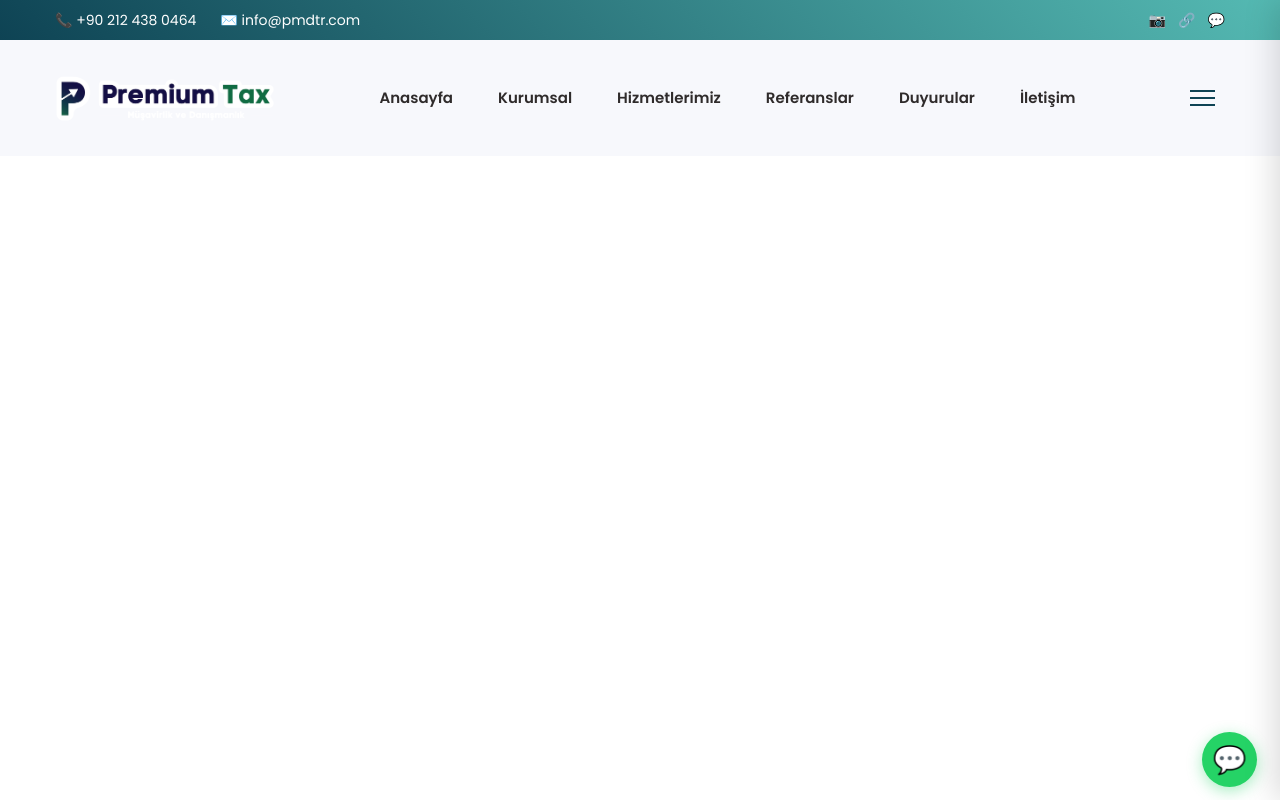
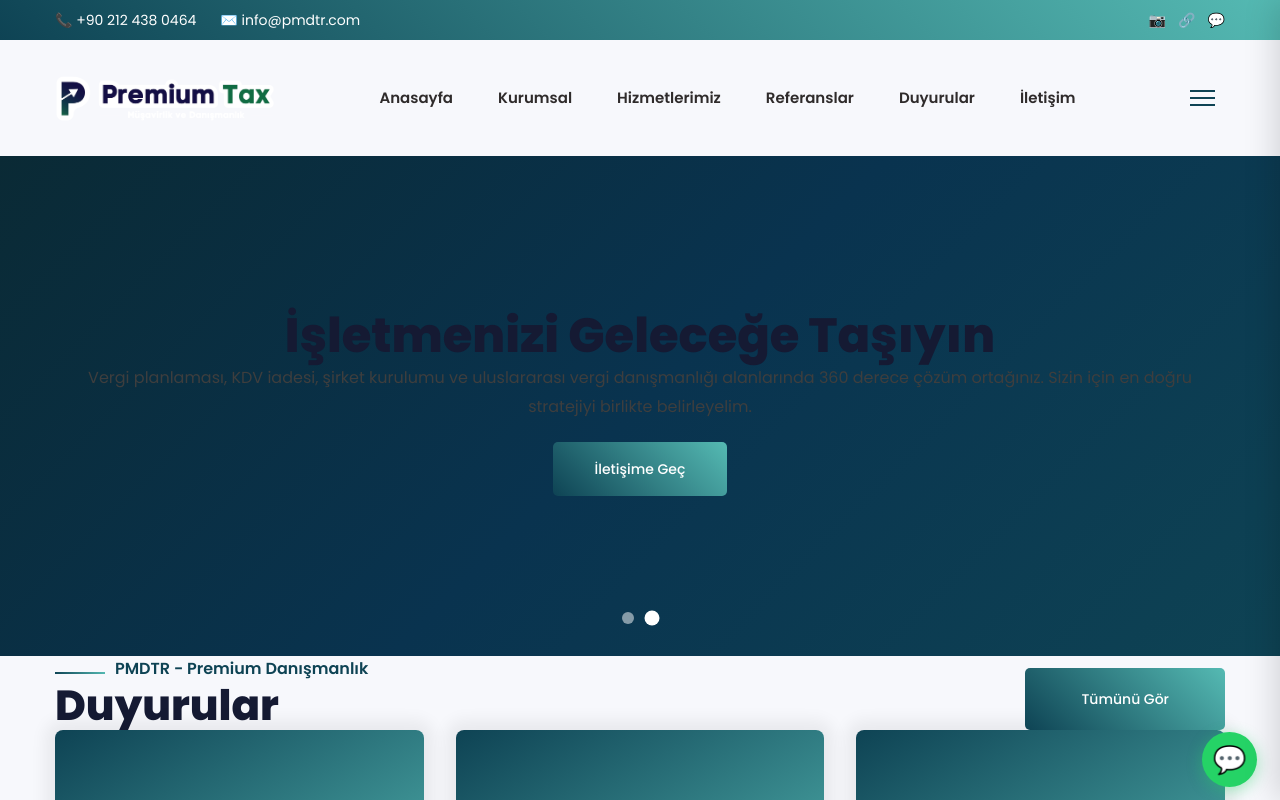
Before and after one commit to emrebas5794/premium-musavirlik, a Next.js app: page / in a window 1280 px wide. Shown: the top 800 px of the page. Built offline with nearby package versions, Linux system fonts and the light colour scheme.

Commit message:
🐛 Slider düzeltildi: slide'lar absolute overlap, container height inline, alt alta gelme sorunu çözüldü

```diff
--- a/src/app/globals.css
+++ b/src/app/globals.css
@@ -372,11 +372,6 @@ img { border: none; max-width: 100%; height: auto; }
 /* ========== SLIDER / BANNER (e-calp exact) ========== */
 .banner-section .slide-item {
   position: relative;
-  height: auto;
-  min-height: 500px;
-  padding: 200px 0;
-  display: flex;
-  align-items: center;
   background-size: cover;
   background-position: center;
 }
--- a/src/components/HomeSlider.tsx
+++ b/src/components/HomeSlider.tsx
@@ -24,17 +24,20 @@ export default function HomeSlider() {
   }, [next]);
 
   return (
-    <section className="banner-section">
-      <div className="relative">
+    <section className="banner-section relative">
+      {/* Slides container with explicit height */}
+      <div className="relative w-full" style={{ minHeight: "500px", padding: "200px 0" }}>
         {slides.map((slide, idx) => (
           <div
             key={idx}
-            className={`slide-item absolute inset-0 transition-opacity duration-1000 ${
-              idx === current ? "opacity-100 z-10 relative" : "opacity-0 z-0"
-            }`}
-            style={{ background: `linear-gradient(135deg, #0a2a35, #09334f, #0e4354)` }}
+            className="absolute inset-0 transition-opacity duration-1000 flex items-center"
+            style={{
+              opacity: idx === current ? 1 : 0,
+              zIndex: idx === current ? 10 : 0,
+              background: "linear-gradient(135deg, #0a2a35, #09334f, #0e4354)",
+            }}
           >
-            <div className="auto-container max-w-7xl mx-auto px-4">
+            <div className="max-w-7xl mx-auto px-4 w-full">
               <div className="content-box text-center">
                 <h1>{slide.title}</h1>
                 <p>{slide.desc}</p>
@@ -48,6 +51,8 @@ export default function HomeSlider() {
           </div>
         ))}
       </div>
+
+      {/* Dots */}
       <div className="absolute bottom-8 left-1/2 -translate-x-1/2 z-20 flex gap-3">
         {slides.map((_, i) => (
           <button
```
